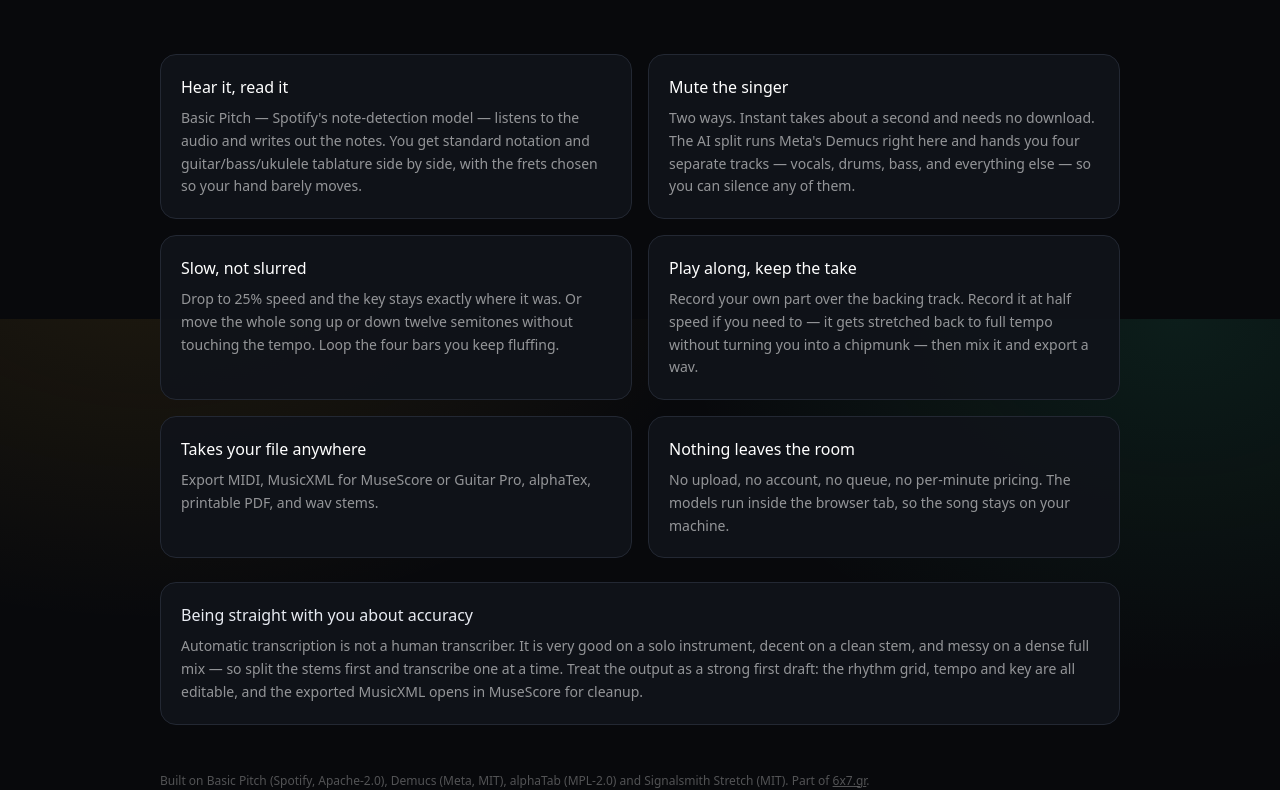
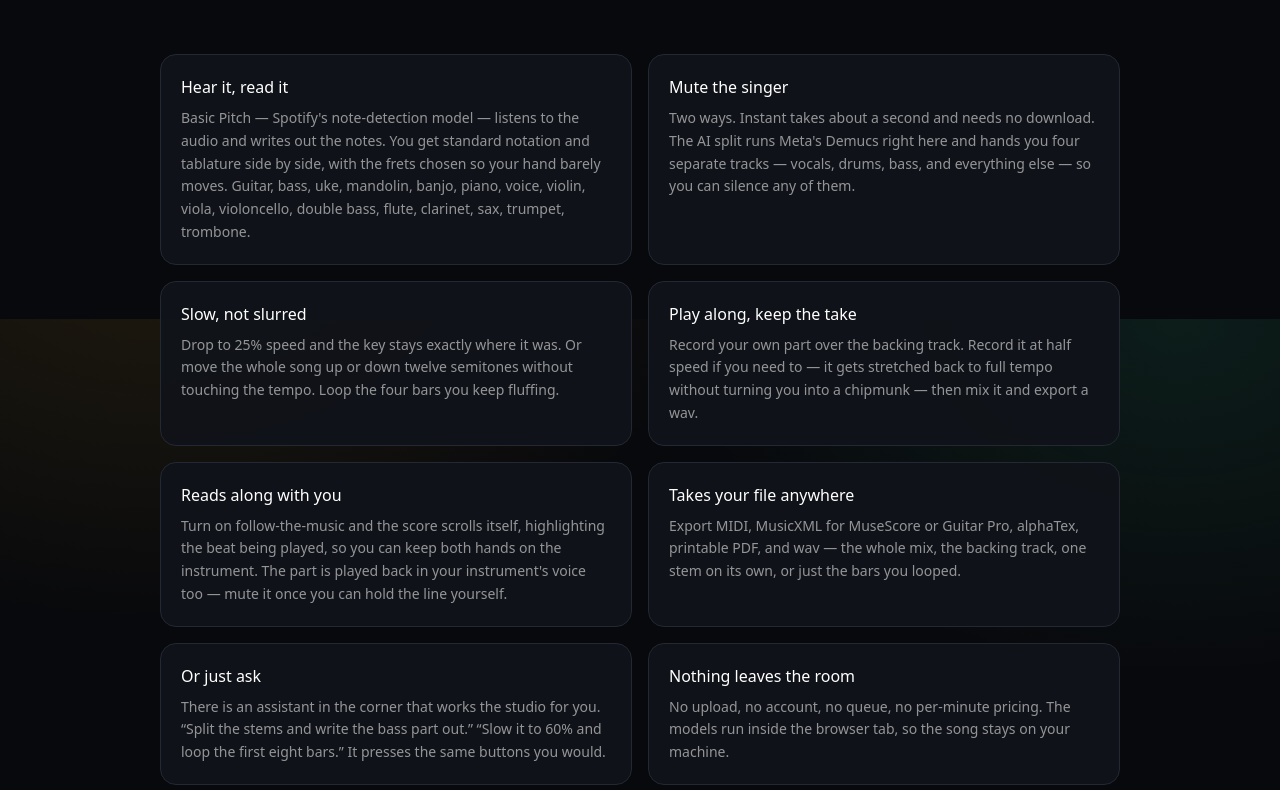
Before and after one commit to philipposk/riffscribe, a Next.js app: page / in a window 1280 px wide. Shown: the part 481-1271 px from the top of the page. Built offline with nearby package versions, Linux system fonts and the light colour scheme.

Commit message:
Document the assistant, the wider instrument list and play-along

```diff
--- a/src/app/page.tsx
+++ b/src/app/page.tsx
@@ -3,7 +3,7 @@ import Link from "next/link";
 const FEATURES = [
   {
     title: "Hear it, read it",
-    body: "Basic Pitch — Spotify's note-detection model — listens to the audio and writes out the notes. You get standard notation and guitar/bass/ukulele tablature side by side, with the frets chosen so your hand barely moves.",
+    body: "Basic Pitch — Spotify's note-detection model — listens to the audio and writes out the notes. You get standard notation and tablature side by side, with the frets chosen so your hand barely moves. Guitar, bass, uke, mandolin, banjo, piano, voice, violin, viola, violoncello, double bass, flute, clarinet, sax, trumpet, trombone.",
   },
   {
     title: "Mute the singer",
@@ -18,8 +18,16 @@ const FEATURES = [
     body: "Record your own part over the backing track. Record it at half speed if you need to — it gets stretched back to full tempo without turning you into a chipmunk — then mix it and export a wav.",
   },
   {
+    title: "Reads along with you",
+    body: "Turn on follow-the-music and the score scrolls itself, highlighting the beat being played, so you can keep both hands on the instrument. The part is played back in your instrument's voice too — mute it once you can hold the line yourself.",
+  },
+  {
     title: "Takes your file anywhere",
-    body: "Export MIDI, MusicXML for MuseScore or Guitar Pro, alphaTex, printable PDF, and wav stems.",
+    body: "Export MIDI, MusicXML for MuseScore or Guitar Pro, alphaTex, printable PDF, and wav — the whole mix, the backing track, one stem on its own, or just the bars you looped.",
+  },
+  {
+    title: "Or just ask",
+    body: "There is an assistant in the corner that works the studio for you. \u201cSplit the stems and write the bass part out.\u201d \u201cSlow it to 60% and loop the first eight bars.\u201d It presses the same buttons you would.",
   },
   {
     title: "Nothing leaves the room",
```
Also changed, not shown: 1 other file (tests, documents, lock files or other folders).
